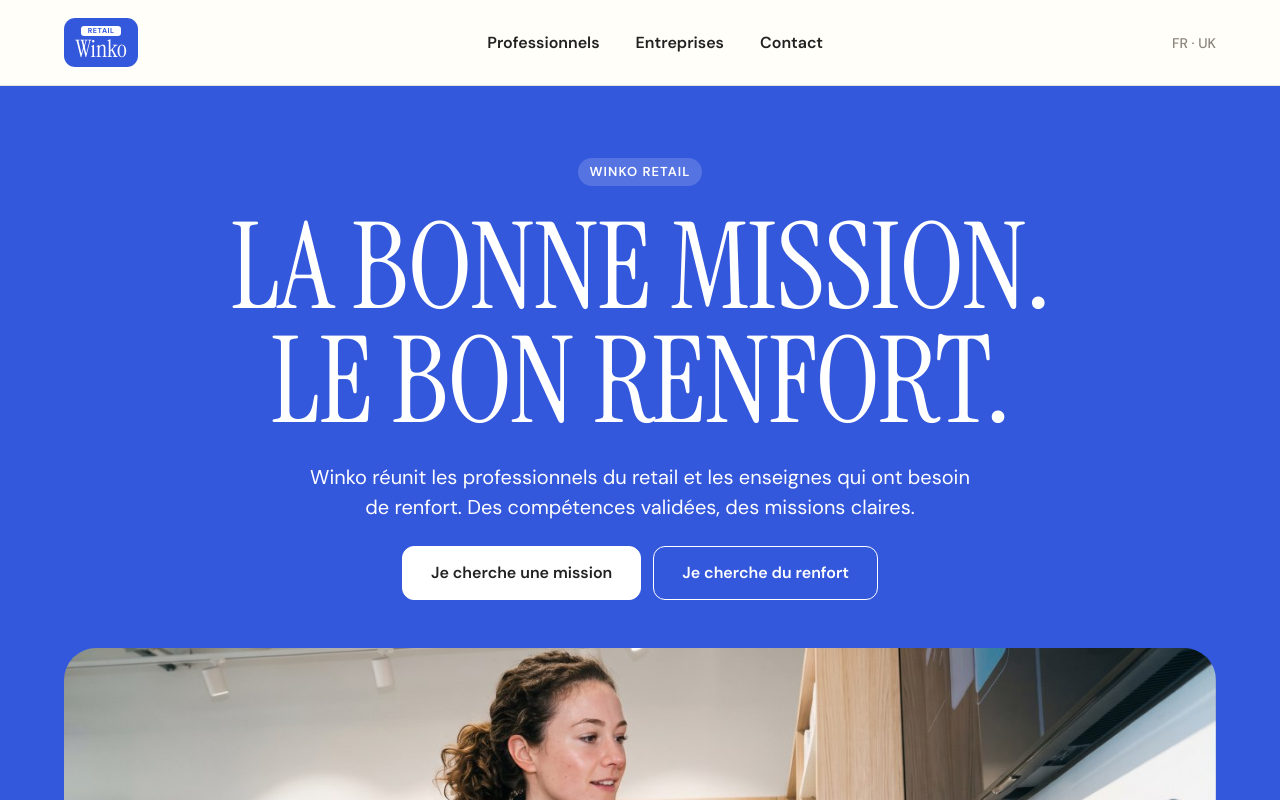
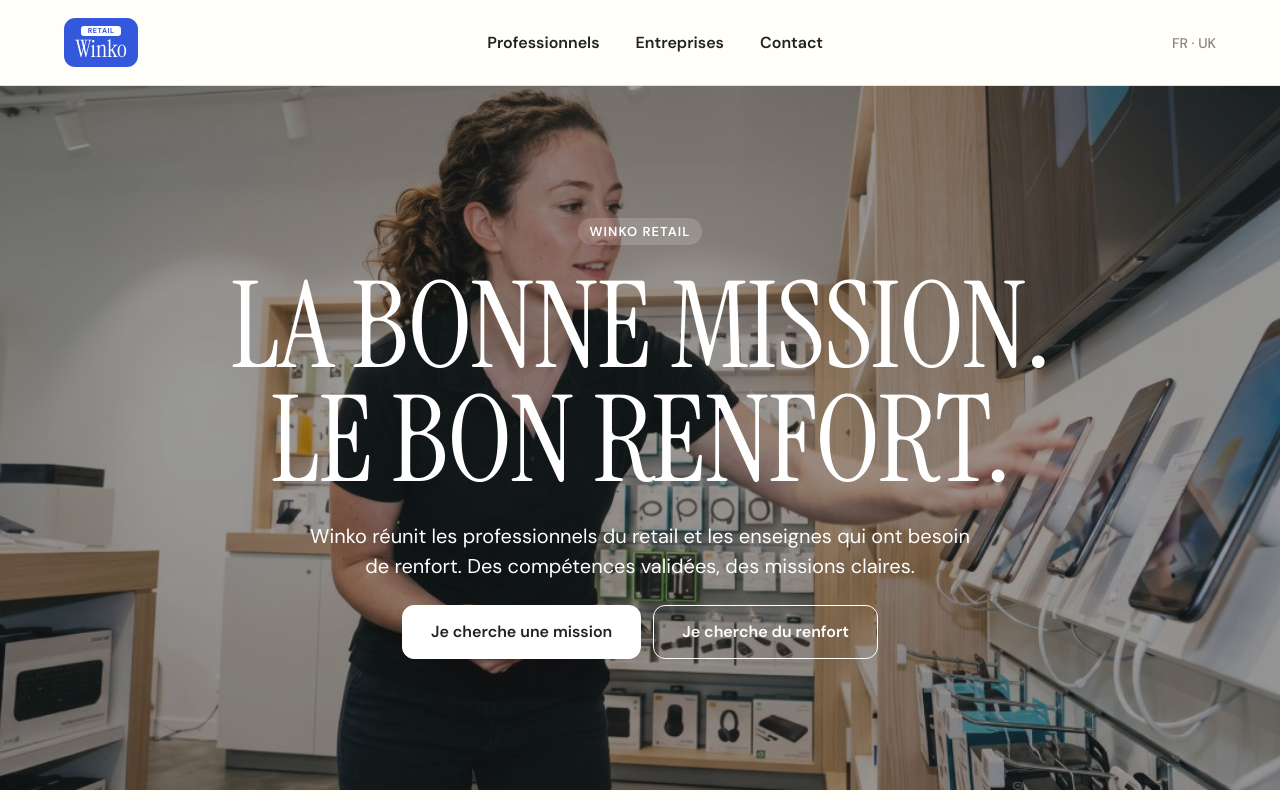
Before and after one commit to Maxplasse/winko-site, an Astro site: page / in a window 1280 px wide. Shown: the top 800 px of the page. Built offline with nearby package versions, Linux system fonts and the light colour scheme; Astro itself is replaced by a stand-in of ours.

Commit message:
Accueil : photo du hero en fond de section (propriété « Visuel : fond ou dessous », attribut data-hero-visual)
Co-Authored-By: Claude Opus 5.5 <noreply@anthropic.com>
Claude-Session: https://claude.ai/code/session_01MQhCmeW9aKC1vTTr4wtAAZ

```diff
--- a/public/css/winko.css
+++ b/public/css/winko.css
@@ -202,6 +202,13 @@ button { font: inherit; cursor: pointer; }
 .hero_content { display: flex; flex-direction: column; align-items: center; gap: 1.5rem; text-align: center; }
 .hero_image-wrapper { width: 100%; aspect-ratio: 1312 / 600; border-radius: var(--radius-card); overflow: hidden; }
 .hero_image { width: 100%; height: 100%; object-fit: cover; }
+/* Visuel en fond (propriété « Visuel : fond ou dessous » du Component S01 → attribut data-hero-visual) :
+   la photo passe en fond de section, sous un voile neutre (jamais de dégradé). */
+.section_hero { position: relative; overflow: hidden; }
+.section_hero[data-hero-visual="fond"] .hero_component { min-height: 44rem; justify-content: center; }
+.section_hero[data-hero-visual="fond"] .hero_image-wrapper { position: absolute; top: 0; right: 0; bottom: 0; left: 0; width: auto; aspect-ratio: auto; border-radius: 0; }
+.section_hero[data-hero-visual="fond"] .hero_image-wrapper::after { content: ""; position: absolute; top: 0; right: 0; bottom: 0; left: 0; background-color: rgba(33, 33, 33, 0.45); }
+.hero_content { position: relative; z-index: 1; }
 
 /* S05b · Valeurs en encarts */
 .values_list { display: grid; grid-template-columns: repeat(3, 1fr); gap: 1.5rem; }
@@ -311,6 +318,7 @@ button { font: inherit; cursor: pointer; }
   .hero_component { padding-top: 3rem; padding-bottom: 3rem; gap: 2rem; }
   .hero_image-wrapper { aspect-ratio: 4 / 5; border-radius: 1.5rem; }
   .hero_component .button-group .button { flex: 1 1 100%; justify-content: flex-start; }
+  .section_hero[data-hero-visual="fond"] .hero_component { min-height: 38rem; }
   .switch_card { padding: 2rem; border-radius: var(--radius-card); }
   .testimonials_card { width: 18.5rem; }
   .cta-banner_component { padding: 2rem; border-radius: var(--radius-card); }
--- a/src/components/sections/S01Hero.astro
+++ b/src/components/sections/S01Hero.astro
@@ -1,6 +1,6 @@
 ---
 // S01 · Hero photo · Figma 299:2625 (Accueil) / 506:2774 (variante visuel app, Professionnels)
-// Fond couleur d'accent, titre display, visuel pleine largeur sous le texte.
+// Variante photo (accueil) : photo en fond de section sous un voile neutre. Variante app : visuel sous le texte, fond accent.
 // Les boutons passent par le slot (props « Lien » des boutons dans Webflow).
 import { url } from '../../lib/url';
 interface Props {
@@ -14,7 +14,7 @@ const { tag, title, text, image, variant = 'photo' } = Astro.props;
 const app = variant === 'app';
 ---
 <!-- S01 · Hero photo · Figma 299:2625 (Accueil) / 506:2774 (variante visuel app, Professionnels) -->
-<section class="section_hero background-color-accent">
+<section class="section_hero background-color-accent" data-hero-visual={app ? 'dessous' : 'fond'}>
   <div class="padding-global">
     <div class="container-large">
       <div class="hero_component">
```
